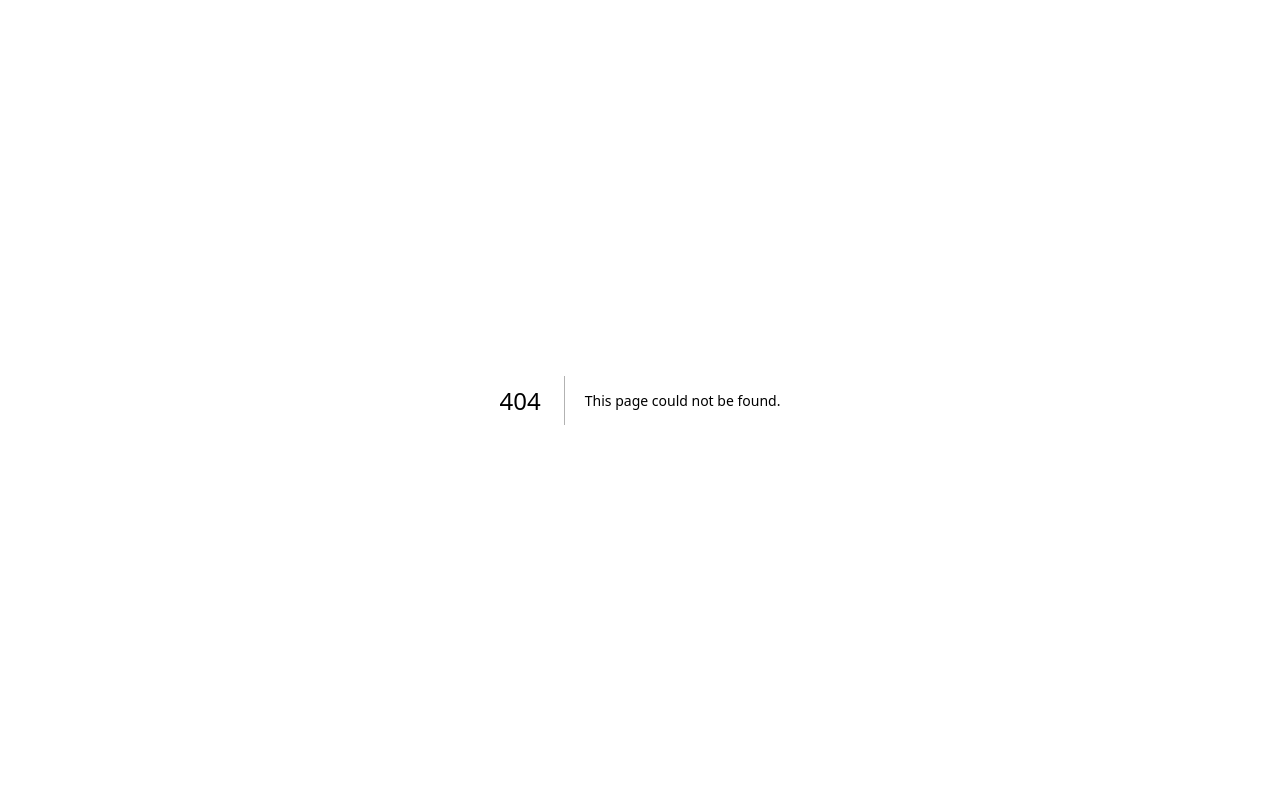
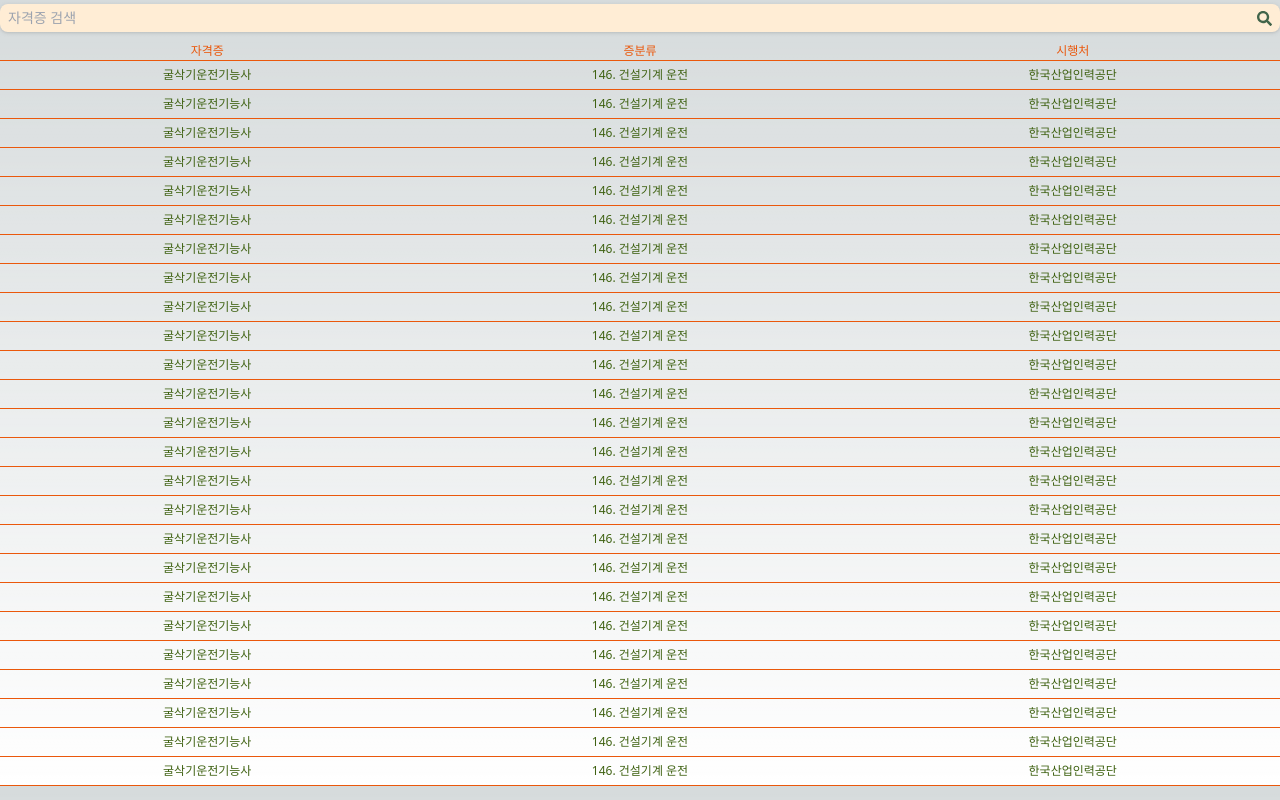
Before and after one commit to rdg1029/Military_License, a Next.js app: page /LicenseList/LicenseListInOrder in a window 1280 px wide. Before the commit this address had no page. Built offline with nearby package versions, Linux system fonts and the light colour scheme.

Commit message:
Added LicenseListInOrder.tsx

```diff
--- /dev/null
+++ b/src/pages/LicenseList/LicenseListInOrder.tsx
@@ -0,0 +1,22 @@
+import Search from "./LicenseSearch"
+import ListTable from "../ListTable";
+
+const LicenseListInOrder = () => {
+  const dummyArray: React.ReactNode[][] = [];
+  for (let i = 0; i < 25; i++) {
+    dummyArray.push([<p key={i} className="text-xs text-lime-800">굴삭기운전기능사</p>, <p className="text-xs text-lime-800">146. 건설기계 운전</p>, <p className="text-xs text-lime-800">한국산업인력공단</p>])
+  }
+
+  return (
+    <>
+      <Search />
+      <div className="grow flex flex-col w-full overflow-y-scroll">
+        <ListTable
+          tableHead={["자격증", "증분류", "시행처"]}
+          tableData={dummyArray} />
+      </div>
+    </>
+  );
+}
+
+export default LicenseListInOrder;
```
